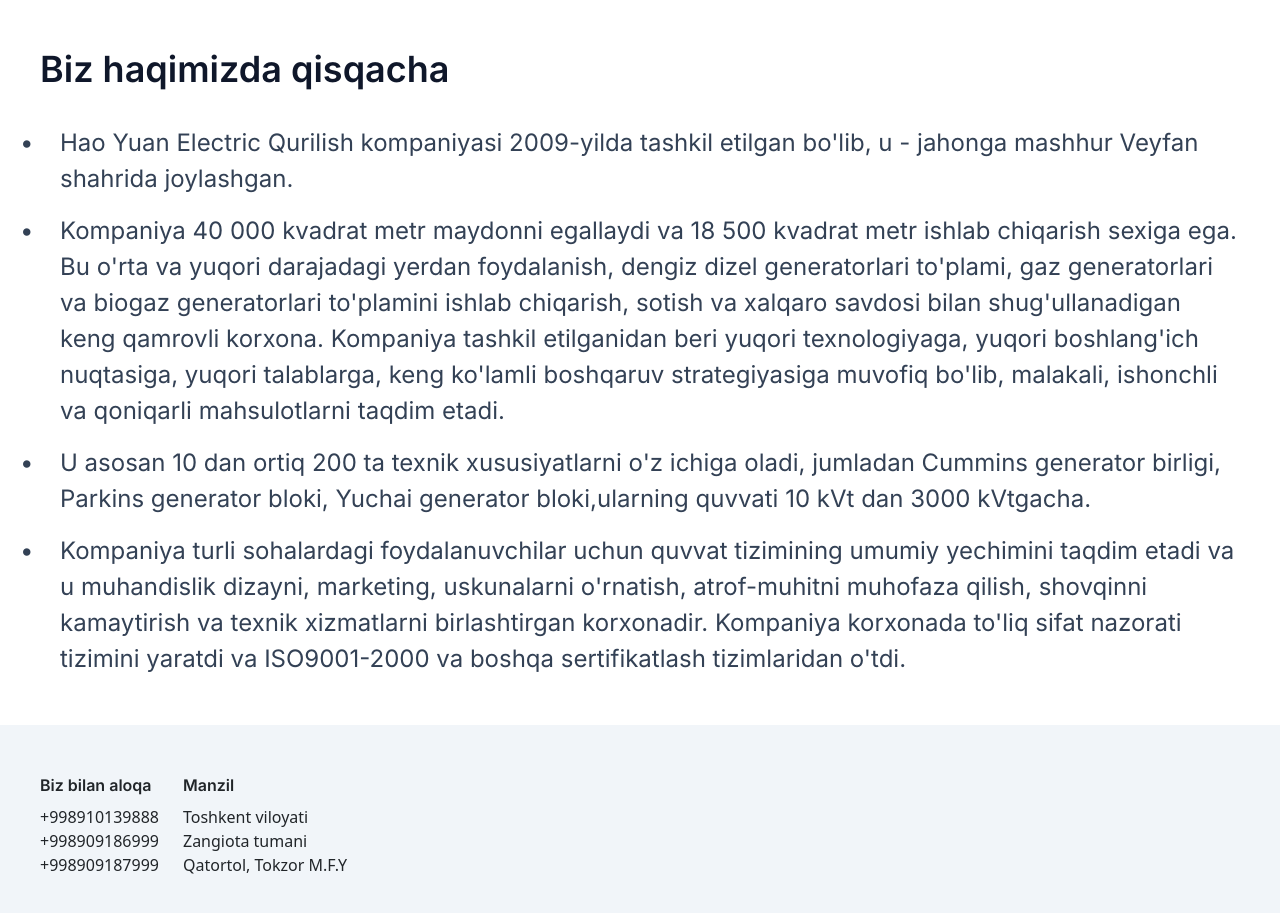
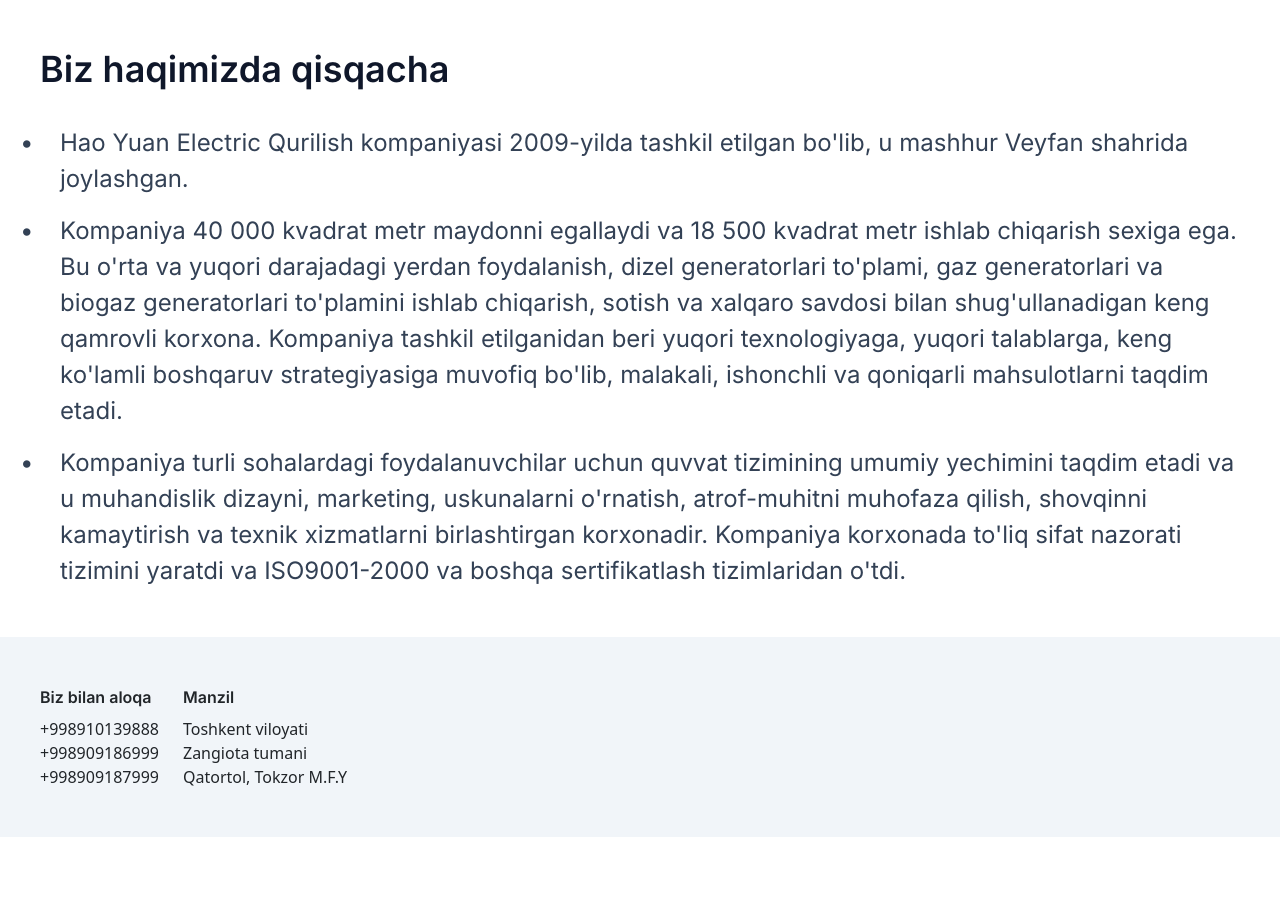
Before and after one commit to JavokhirMurodov1626/generators-shop, a React (Create React App) app: page /about in a window 1280 px wide. Shown: the part 860-1773 px from the top of the page. After the commit the page ends 1697 px from the top, so only its background shows below. Built offline with nearby package versions, Linux system fonts and the light colour scheme.

Commit message:
fixing typos in texts

```diff
--- a/src/Locales/ru.json
+++ b/src/Locales/ru.json
@@ -90,9 +90,8 @@
   },
   "about": {
     "intro":"Добро пожаловать в HaoYuan, универсальный магазин надежных дизельных, газовых и бензиновых генераторов!",
-    "text1": "Компания Hao Yuan Electric Construction была основана в 2009 году и расположена во всемирно известном городе Вэйфан.",
-    "text2": "Компания занимает площадь 40 000 квадратных метров и имеет производственный цех площадью 18 500 квадратных метров. Это комплексное предприятие, занимающееся производством, продажей и международной торговлей землепользователей среднего и высокого класса, судовых дизель-генераторных установок, газогенераторных установок и биогазовых генераторных установок. С момента своего создания компания придерживается высоких технологий, высокой отправной точки, высоких требований, комплексной стратегии управления и предоставляет качественную, надежную и удовлетворительную продукцию.",
-    "text3": " В основном он содержит более 200 технических характеристик, в том числе генераторный блок Cummins, генераторный блок Parkins, генераторный блок Yuchai, мощность которого составляет от 10 кВт до 3000 кВт.",
+    "text1": "Компания Hao Yuan Electric Construction была основана в 2009 году и расположена в знаменитом городе Вэйфан.",
+    "text2": "Компания занимает площадь 40 000 квадратных метров и имеет производственный цех площадью 18 500 квадратных метров. Это комплексное предприятие, занимающееся производством, продажей и международной торговлей землепользователей среднего и высокого класса, дизель-генераторных установок, газогенераторов и биогазовых генераторных установок. С момента своего создания компания придерживается высоких технологий, высоких требований, комплексной стратегии управления и предоставляет качественную, надежную и удовлетворительную продукцию.",
     "text4": " Компания предоставляет комплексное решение энергосистемы для пользователей в различных отраслях промышленности и является предприятием, которое объединяет инженерное проектирование, маркетинг, установку оборудования, защиту окружающей среды, снижение шума и технические услуги. Компания создала на предприятии полную систему контроля качества и прошла сертификацию ISO9001-2000 и других систем."
   }
 }
--- a/src/Locales/uz.json
+++ b/src/Locales/uz.json
@@ -91,9 +91,8 @@
 
   "about": {
     "intro": " HaoYuan ga xush kelibsiz, ishonchli dizel, gaz va benzin generatorlari uchun yagona markaz!",
-    "text1": "Hao Yuan Electric Qurilish kompaniyasi 2009-yilda tashkil etilgan bo'lib, u - jahonga mashhur Veyfan shahrida joylashgan.",
-    "text2": "Kompaniya 40 000 kvadrat metr maydonni egallaydi va 18 500 kvadrat metr ishlab chiqarish sexiga ega. Bu o'rta va yuqori darajadagi yerdan foydalanish, dengiz dizel generatorlari to'plami, gaz generatorlari va biogaz generatorlari to'plamini ishlab chiqarish, sotish va xalqaro savdosi bilan shug'ullanadigan keng qamrovli korxona. Kompaniya tashkil etilganidan beri yuqori texnologiyaga, yuqori boshlang'ich nuqtasiga, yuqori talablarga, keng ko'lamli boshqaruv strategiyasiga muvofiq bo'lib, malakali, ishonchli va qoniqarli mahsulotlarni taqdim etadi.",
-    "text3": " U asosan 10 dan ortiq 200 ta texnik xususiyatlarni o'z ichiga oladi, jumladan Cummins generator birligi, Parkins generator bloki, Yuchai generator bloki,ularning quvvati 10 kVt dan 3000 kVtgacha.",
+    "text1": "Hao Yuan Electric Qurilish kompaniyasi 2009-yilda tashkil etilgan bo'lib, u mashhur Veyfan shahrida joylashgan.",
+    "text2": "Kompaniya 40 000 kvadrat metr maydonni egallaydi va 18 500 kvadrat metr ishlab chiqarish sexiga ega. Bu o'rta va yuqori darajadagi yerdan foydalanish,  dizel generatorlari to'plami, gaz generatorlari va biogaz generatorlari to'plamini ishlab chiqarish, sotish va xalqaro savdosi bilan shug'ullanadigan keng qamrovli korxona. Kompaniya tashkil etilganidan beri yuqori texnologiyaga, yuqori talablarga, keng ko'lamli boshqaruv strategiyasiga muvofiq bo'lib, malakali, ishonchli va qoniqarli mahsulotlarni taqdim etadi.",
     "text4": " Kompaniya turli sohalardagi foydalanuvchilar uchun quvvat tizimining umumiy yechimini taqdim etadi va u muhandislik dizayni, marketing, uskunalarni o'rnatish, atrof-muhitni muhofaza qilish, shovqinni kamaytirish va texnik xizmatlarni birlashtirgan korxonadir. Kompaniya korxonada to'liq sifat nazorati tizimini yaratdi va ISO9001-2000 va boshqa sertifikatlash tizimlaridan o'tdi."
   }
 }
--- a/src/pages/About.js
+++ b/src/pages/About.js
@@ -19,8 +19,6 @@
         <ul>
           <li>{t("about.text1")}</li>
           <li>{t("about.text2")}</li>
-          <li>{t("about.text3")}</li>
-
           <li>{t("about.text4")}</li>
         </ul>
       </section>
```
